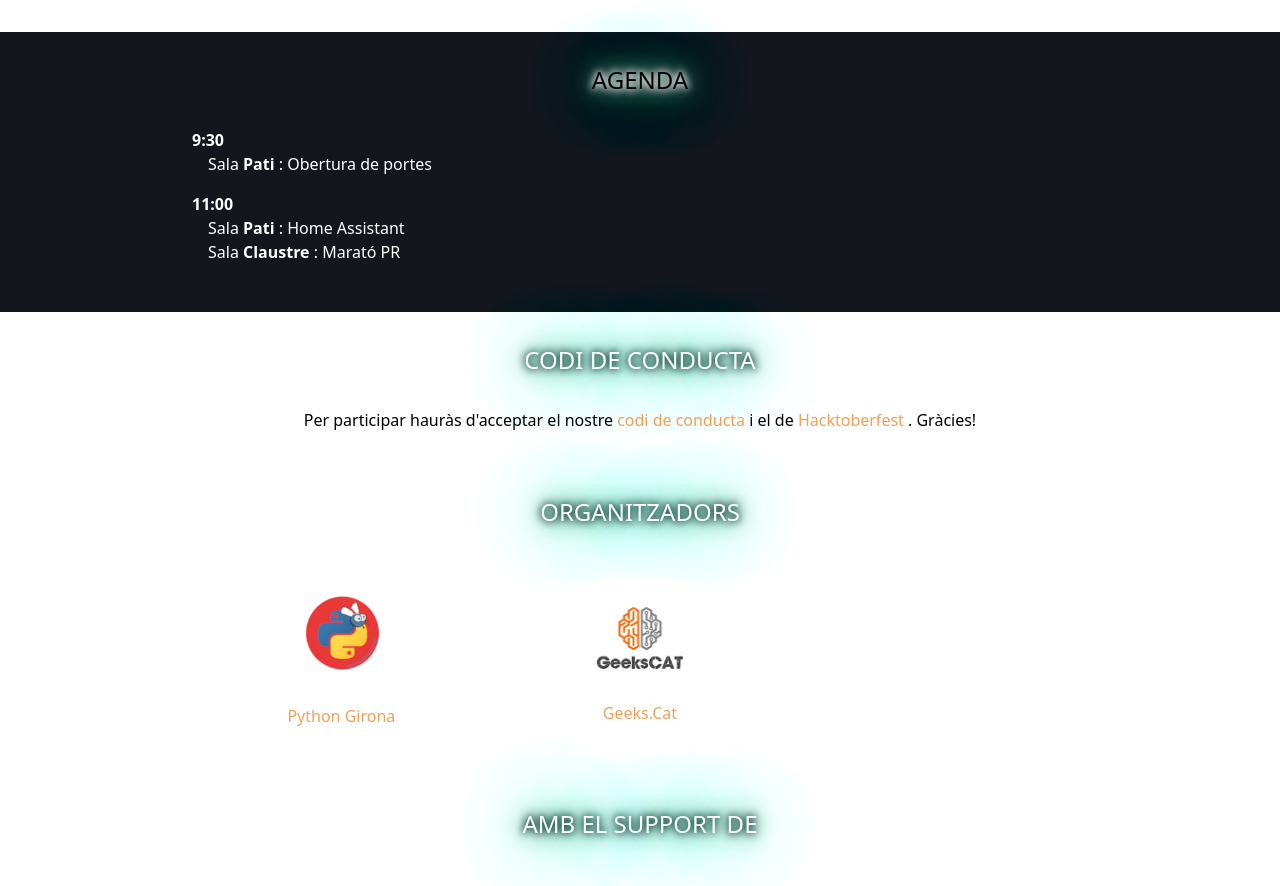
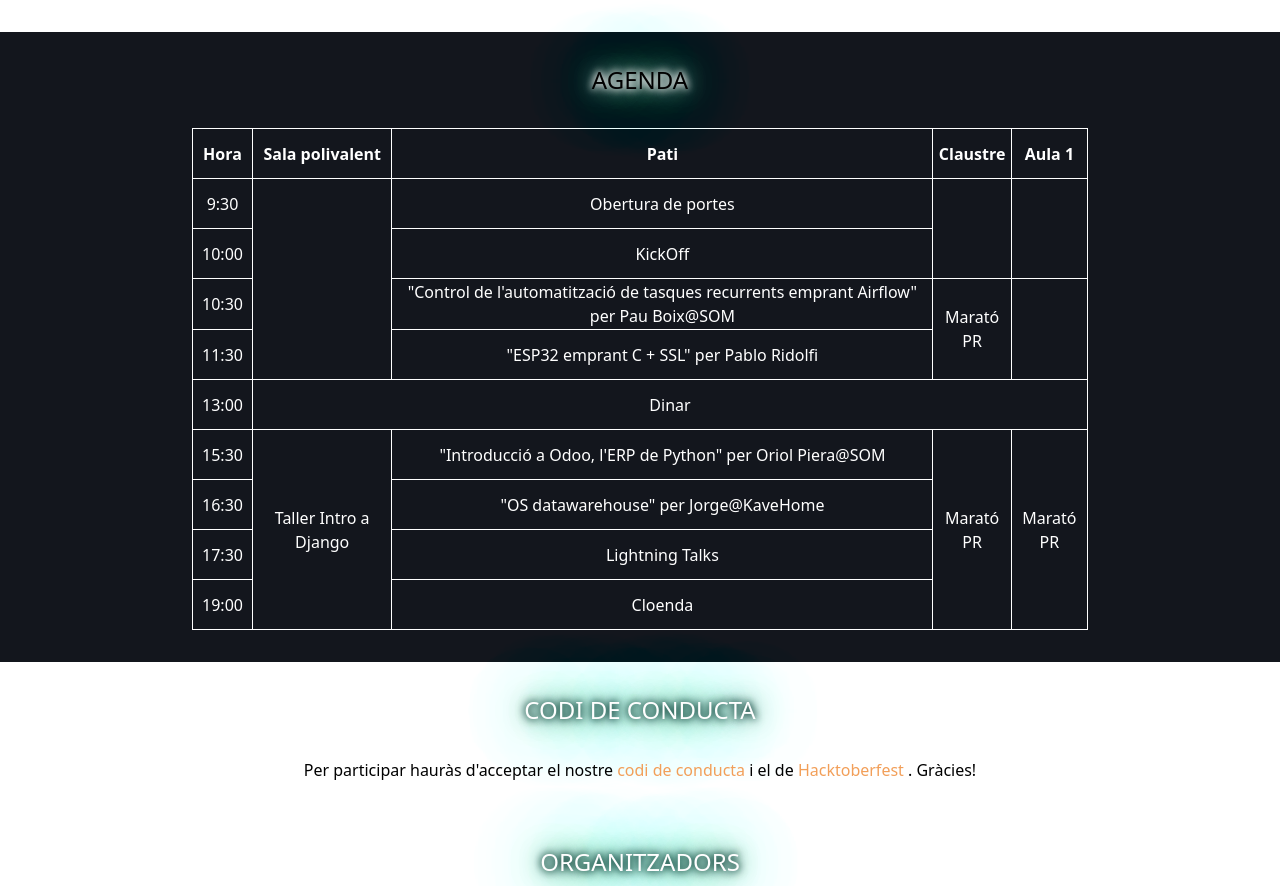
Before and after one commit to GeeksCAT/hacktoberfest-web-2022, a Vue app: page / in a window 1280 px wide. Shown: the part 1440-2326 px from the top of the page. Built offline with nearby package versions, Linux system fonts and the light colour scheme; what @formkit/vue would draw is missing.

Commit message:
Add hardcoded table for the agenda

```diff
--- a/src/components/Sections/SDiary.vue
+++ b/src/components/Sections/SDiary.vue
@@ -7,11 +7,84 @@ import ASection from '../Atoms/ASection.vue'
 <template>
   <a-section class="dark">
     <a-title variant="dark">Agenda</a-title>
-    <div v-for="(hour, index) in diary" :key="index" class="mb-4">
+    <!-- <div v-for="(hour, index) in diary" :key="index" class="mb-4">
       <b>{{ hour.hour }}</b>
       <div v-for="(room, index2) in hour.rooms" :key="index2" class="ml-4">
         Sala <b>{{ room.name }}</b> : <span>{{ room.event }}</span>
       </div>
-    </div>
+    </div> -->
+
+        <table class="table table-auto w-full">
+          <thead>
+            <tr>
+              <th>Hora</th>
+              <th>Sala polivalent</th>
+              <th>Pati</th>
+              <th>Claustre</th>
+              <th>Aula 1</th>
+            </tr>
+          </thead>
+          <tbody>
+            <tr>
+              <td>9:30</td>
+              <td rowspan="4"></td>
+              <td>Obertura de portes</td>
+              <td rowspan="2"></td>
+              <td rowspan="2"></td>
+            </tr>
+            <tr>
+              <td>10:00</td>
+              <td>KickOff</td>
+            </tr>
+            <tr>
+              <td>10:30</td>
+              <td>"Control de l'automatització de tasques recurrents emprant Airflow" per Pau Boix@SOM</td>
+              <td rowspan="2">Marató PR</td>
+            </tr>
+            <tr>
+              <td>11:30</td>
+              <td>"ESP32 emprant C + SSL" per Pablo Ridolfi</td>
+            </tr>
+            <tr>
+              <td>13:00</td>
+              <td colspan="4" class="text-center">Dinar</td>
+            </tr>
+            <tr>
+              <td>15:30</td>
+              <td rowspan="4">Taller Intro a Django</td>
+              <td>"Introducció a Odoo, l'ERP de Python" per Oriol Piera@SOM</td>
+              <td rowspan="4">Marató PR</td>
+              <td rowspan="4">Marató PR</td>
+            </tr>
+            <tr>
+              <td>16:30</td>
+              <td>"OS datawarehouse" per Jorge@KaveHome</td>
+            </tr>
+            <tr>
+              <td>17:30</td>
+              <td>Lightning Talks</td>
+            </tr>
+            <tr>
+              <td>19:00</td>
+              <td class="text-center">Cloenda</td>
+            </tr>
+          </tbody>
+        </table>
+
   </a-section>
 </template>
+
+<style>
+table, th, td {
+  border: 1px solid white;
+  text-align: center;
+}
+
+td {
+  min-width: 60px;
+}
+
+tr {
+  height: 50px;
+}
+</style>
```
